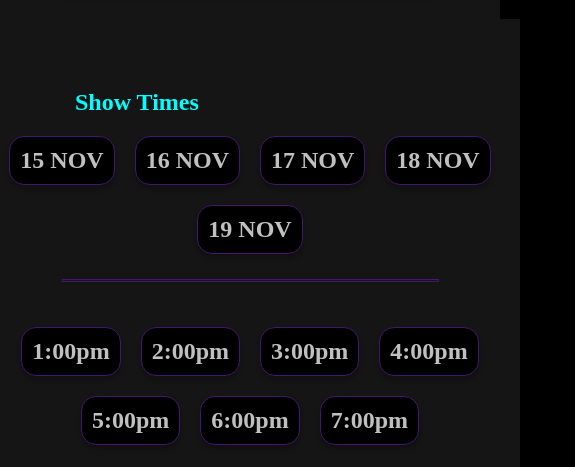
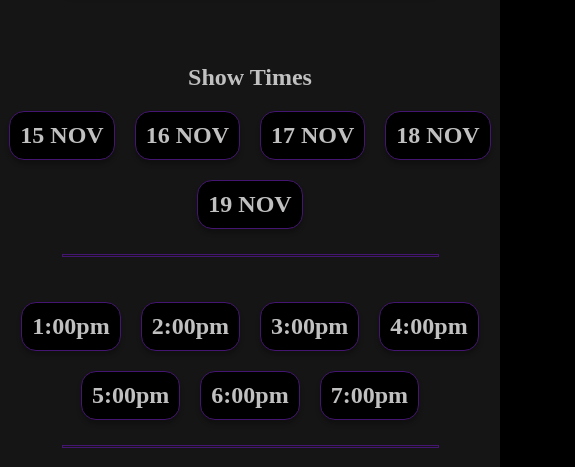
Before and after one commit to Shruti-Nagawekar/CinemaConnect, a plain HTML site: page BookTickets.html in a window 390 px wide. Shown: the part 297-764 px from the top of the page, 575 px wide, since content can reach past the window. Drawn offline with nearby package versions, Linux system fonts and the light colour scheme.

Commit message:
BookTikets page squishy

```diff
--- a/BookTickets.html
+++ b/BookTickets.html
@@ -93,7 +93,7 @@
 
         <div class="BookTickets-container">
 
-            <div class="show-times">Show Times</div>
+            <div class="show-times"><a>Show Times</a></div>
 
             <div class="date-labels">
                 <div class="date">15 NOV</div>
--- a/styles.css
+++ b/styles.css
@@ -886,12 +886,11 @@ body {
 .BookTickets-container {
     width: 100%;
     height: 100%;
-    position: relative;
     background: #151515;
     display: flex;
     flex-direction: column;
     align-items: center;
-    padding: 20px;
+    margin: 20px;
 }
 
 /* Dividers */
@@ -905,14 +904,19 @@ body {
 
 /* Show Times Text (Justified Left) */
 .show-times {
-    width: 100%;
-    padding-top: 50px;
-    color: #00FFFF;
+    width: 450px;
+    display: flex;
+    flex-direction: row; /* Align in a row */
+    justify-content: space-between;
+    color: #C0C0C0;
     font-size: 24px;
     font-family: Lexend Deca;
     font-weight: 800;
-    text-align: left; /* Align text to the left */
-    padding-left: 30%; /* Add some padding on the left */
+    padding-top: 25px;
+    word-wrap: break-word;
+    text-align: center;
+    align-items: center;
+    margin-right: 45%; /* Align button to the right */
 }
 
 /* Date Labels */
@@ -1040,6 +1044,19 @@ body {
         flex-wrap: wrap;
         justify-content: center;
     }
+
+    .show-times {
+        margin-right: 0;
+        justify-content: center;
+    }
+
+    .ticket-selection {
+        margin-right: 0;
+    }
+
+    .bookTiket-button-container {
+        margin-left: 0;
+    }
 }
 
 @media screen and (max-width: 645px) {
```
